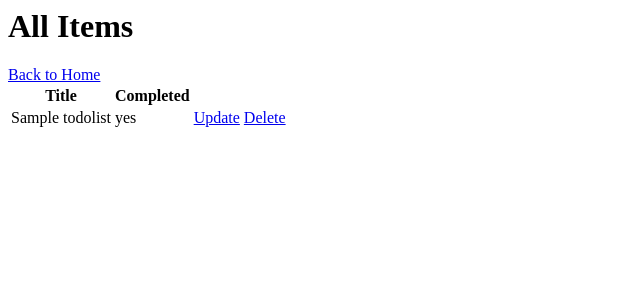
After one commit to SerhanTRGL/djangoTodoList, a Django app: page /viewallitems/ in a window 1280 px wide. The commit adds this page. Shown: the top 300 px of the page, without its empty margins (0-640 px from the left). Run offline with Django 5.2, Linux system fonts and the light colour scheme; tables that the repository leaves empty hold one stand-in row (values such as "Sample post").

Commit message:
added delete  view, fixed bug

```diff
--- a/base/urls.py
+++ b/base/urls.py
@@ -20,5 +20,8 @@ from base import views
 urlpatterns = [
     path("", views.TodoListView.as_view(),  name="home"),
     path("admin/", admin.site.urls),
-    path("create/", views.CreateTodoListItem.as_view(), name="createnewitem")
+    path("create/", views.CreateTodoListItem.as_view(), name="createnewitem"),
+    path("update/<int:pk>", views.UpdateTodoListItem.as_view(), name="updateitem"),
+    path("delete/<int:pk>", views.DeleteTodoListItem.as_view(), name="deleteitem"),
+    path("viewallitems/", views.ViewAllItems.as_view(), name="viewallitems")
 ]
--- a/base/views.py
+++ b/base/views.py
@@ -1,6 +1,6 @@
 from django.shortcuts import render, redirect
 from django.urls import reverse_lazy
-from django.views.generic.edit import CreateView, UpdateView
+from django.views.generic.edit import CreateView, UpdateView, DeleteView
 from django.views.generic.list import ListView
 
 from .models import TodoList
@@ -22,3 +22,15 @@ class UpdateTodoListItem(UpdateView):
      model = TodoList
      fields = ['title', 'description', 'dueDate', 'isComplete']
      template_name = "update_item.html"
+     success_url = reverse_lazy('home')
+
+class DeleteTodoListItem(DeleteView):
+     model = TodoList
+     template_name = "delete_item.html"
+     context_object_name = "todo_item"
+     success_url = reverse_lazy('home')
+
+class ViewAllItems(ListView):
+     model = TodoList
+     template_name = "view_all_items.html"
+     context_object_name = "todo_list_items"
--- a/templates/home.html
+++ b/templates/home.html
@@ -14,12 +14,12 @@
                 <tr>
                     <td> {{todo_item.title}}</td>
                     <td>
-                        <a href="">Update</a>
-                        <a href="">Delete</a>
+                        <a href="{% url 'updateitem' todo_item.pk%}">Update</a>
+                        <a href="{% url 'deleteitem' todo_item.pk%}">Delete</a>
                     </td>
                 </tr>
             {% endif %}
         {% endfor %}
     </tbody>
 </table>
-<a href="">Show all tasks</a>
+<a href="{% url 'viewallitems' %}">Show all tasks</a>
--- /dev/null
+++ b/templates/view_all_items.html
@@ -0,0 +1,26 @@
+<h1>All Items</h1>
+<a href="{% url 'home' %}">Back to Home</a>
+<table>
+    <thead>
+        <tr>
+            <th>Title</th>
+            <th>Completed</th>
+        </tr>
+    </thead>
+    <tbody>
+        {% for todo_item in todo_list_items %}
+            <tr>
+                <td>{{ todo_item.title }}</td>
+                {% if not todo_item.isComplete%}
+                    <td>no</td>
+                {%else%}
+                    <td>yes</td>
+                {%endif%}
+                <td>
+                        <a href="{% url 'updateitem' todo_item.pk%}">Update</a>
+                        <a href="{% url 'deleteitem' todo_item.pk%}">Delete</a>
+                </td>
+            </tr>
+        {% endfor %}
+    </tbody>
+</table>
```
Also changed, not shown: templates/delete_item.html (added, +10 -0 lines).
